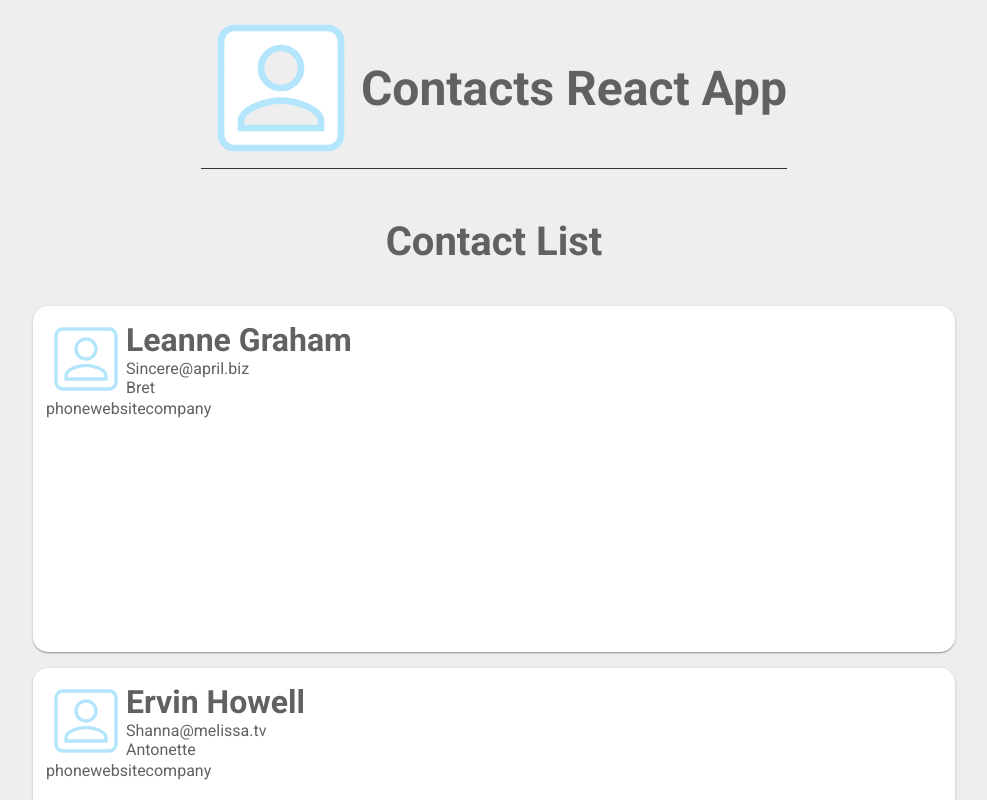
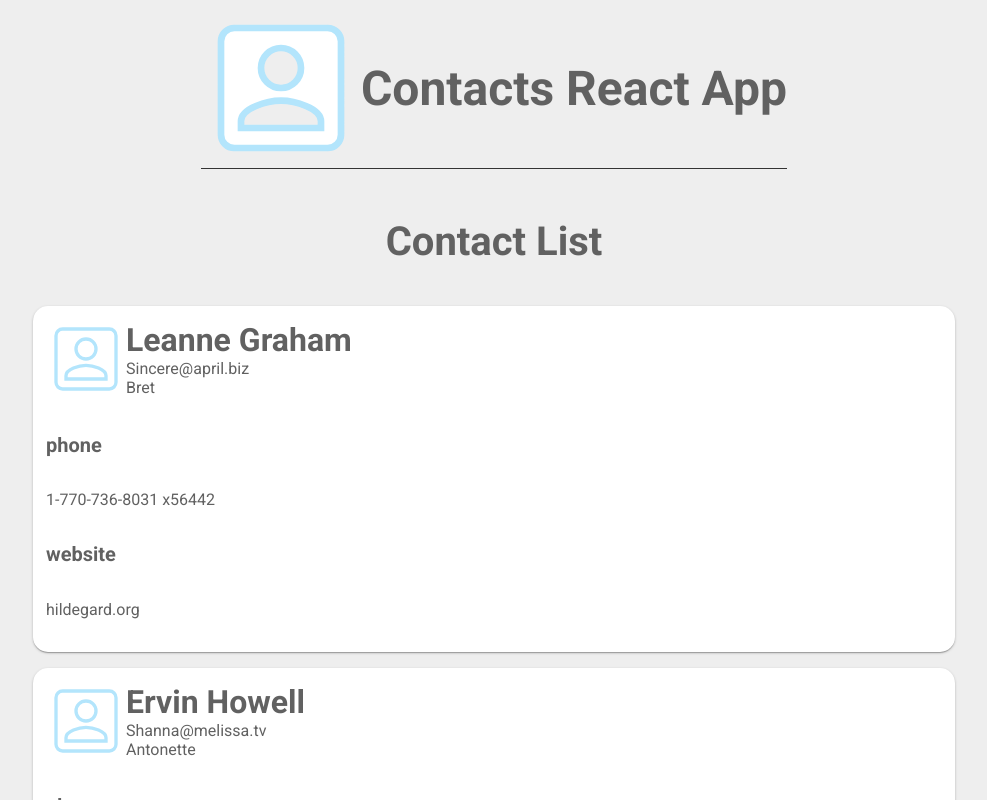
Before and after one commit to dmorais92/contacts-react-app, a React (Create React App) app: page / in a window 1280 px wide. Shown: the top 800 px of the page, without its empty margins (146-1133 px from the left). Built offline with nearby package versions, Linux system fonts and the light colour scheme.

Commit message:
Add renderUserFields class method

```diff
--- a/src/components/User.js
+++ b/src/components/User.js
@@ -8,7 +8,7 @@ import chunk from "../utils/chunk";
 
 class UserList extends PureComponent {
   static propTypes = {
-    users: PropTypes.objectOf({
+    user: PropTypes.objectOf({
       id: PropTypes.number,
       name: PropTypes.string,
       username: PropTypes.string,
@@ -19,10 +19,32 @@ class UserList extends PureComponent {
     })
   };
 
+  renderUserFields(fields) {
+    const { user } = this.props;
+    if (fields && fields.length) {
+      return(
+        chunk(fields, 3).map(section => (
+          <div className="user-info">
+            {section.map(field =>
+              (
+                <div className="info">
+                  <h5>{field}</h5>
+                  <span>{user[field]}</span>
+                </div>
+              )
+            )}
+          </div>
+        ))
+      )
+
+    }
+  }
+
   render() {
     const { user } = this.props;
-    const { name, id, username, email, address, ...userInfo } = user;
+    const { name, id, username, email, address, company, ...userInfo } = user;
     const extraFields = userInfo && Object.keys(userInfo);
+
 
     return (
       <Card vertical key={id} classes={["User"]}>
@@ -34,14 +56,7 @@ class UserList extends PureComponent {
             <span>{username}</span>
           </div>
         </div>
-        {extraFields.length &&
-          chunk(extraFields, 3).map(section => (
-            <div className="user-info">
-              {section.map(field => (
-                <span>{field}</span>
-              ))}
-            </div>
-          ))}
+        {this.renderUserFields(extraFields)}
       </Card>
     );
   }
--- a/src/index.scss
+++ b/src/index.scss
@@ -5,16 +5,22 @@ body {
   color: $default-font-color;
   font-family: 'Roboto';
   font-size: 1em;
-}
-body a {
+  a {
     color: $default-font-color;
   }
-body h1 {
+  h1 {
     font-size: 3em;
   }
-body h2 {
+  h2 {
     font-size: 2.5em;
   }
-body h3 {
+  h3 {
     font-size: 2em;
   }
+  h4 {
+    font-size: 1.5em;
+  }
+  h5 {
+    font-size: 1.25em;
+  }
+}
```
Lines whose indentation alone changed are shown as unchanged.
